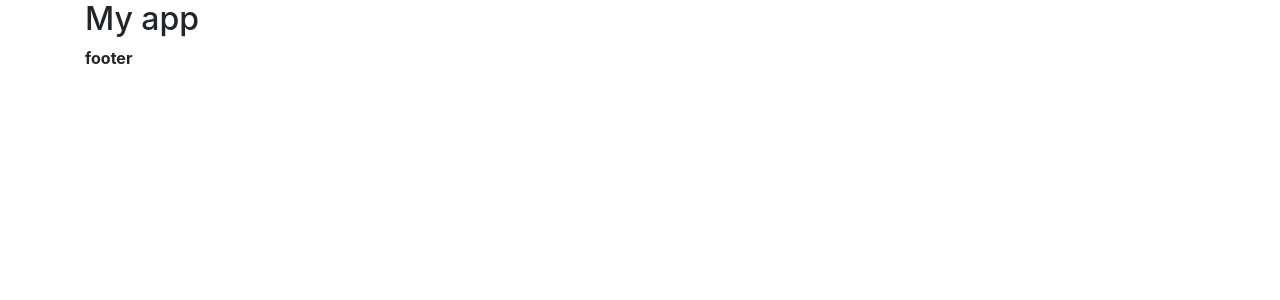
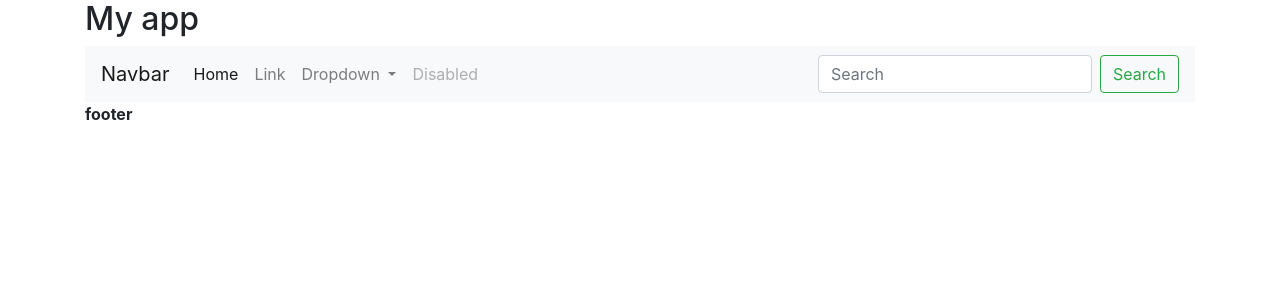
Before and after one commit to manoj1976/angprojPointapp, an Angular app: page / in a window 1280 px wide. Shown: the top 300 px of the page. Built offline with nearby package versions, Linux system fonts and the light colour scheme.

Commit message:
third commit 16122018

```diff
--- a/src/app/app-routing.module.ts
+++ b/src/app/app-routing.module.ts
@@ -1,7 +1,11 @@
 import { NgModule } from '@angular/core';
 import { Routes, RouterModule } from '@angular/router';
+import { TransactionComponent } from './transaction/transaction.component';
 
-const routes: Routes = [];
+const routes: Routes = [
+  {path:'trans',component:TransactionComponent},
+
+];
 
 @NgModule({
   imports: [RouterModule.forRoot(routes)],
--- a/src/app/app.component.html
+++ b/src/app/app.component.html
@@ -8,48 +8,42 @@
 
 
 <router-outlet>
-    <!--<button type="button"  (click)='btnClick()'>Click me</button>
+    <nav class="navbar navbar-expand-lg navbar-light bg-light">
+        <a class="navbar-brand" href="#">Navbar</a>
+        <button class="navbar-toggler" type="button" data-toggle="collapse" data-target="#navbarSupportedContent" aria-controls="navbarSupportedContent" aria-expanded="false" aria-label="Toggle navigation">
+          <span class="navbar-toggler-icon"></span>
+        </button>
 
-    <button type="button"  (click)='btnNext()'>Next</button>
-    <button type="button"  (click)='btnPrev()'>Prev</button>
+        <div class="collapse navbar-collapse" id="navbarSupportedContent">
+          <ul class="navbar-nav mr-auto">
+            <li class="nav-item active">
+              <a class="nav-link" href="#">Home <span class="sr-only">(current)</span></a>
+            </li>
+            <li class="nav-item">
+              <a class="nav-link" href="#">Link</a>
+            </li>
+            <li class="nav-item dropdown">
+              <a class="nav-link dropdown-toggle" href="#" id="navbarDropdown" role="button" data-toggle="dropdown" aria-haspopup="true" aria-expanded="false">
+                Dropdown
+              </a>
+              <div class="dropdown-menu" aria-labelledby="navbarDropdown">
+                <a class="dropdown-item" href="trans">**Transaction**</a>
+                <a class="dropdown-item" href="#">Another action</a>
+                <div class="dropdown-divider"></div>
+                <a class="dropdown-item" href="#">Something else here</a>
+              </div>
+            </li>
+            <li class="nav-item">
+              <a class="nav-link disabled" href="#">Disabled</a>
+            </li>
+          </ul>
+          <form class="form-inline my-2 my-lg-0">
+            <input class="form-control mr-sm-2" type="search" placeholder="Search" aria-label="Search">
+            <button class="btn btn-outline-success my-2 my-sm-0" type="submit">Search</button>
+          </form>
+        </div>
+      </nav>
 
-
-    <table class="table" >
-        <thead>
-        <tr>
-          <th >
-            TranDate
-          </th>
-          <th >
-              Desc
-            </th>
-          <th >
-              Amount
-          </th>
-          <th >
-              Balance
-          </th>
-        </tr>
-      </thead>
-      <tbody>
-        <tr *ngFor="let item of data |slice:[frm]:[to]; let ind=index; trackBy: trackElement">
-          <td>{{item.TranDate}}</td>
-          <td>{{item.Desc}}</td>
-          <td>{{item.Amount}}</td>
-          <td>{{item.Balance}}</td>
-          <td>{{ind}}</td>
-        </tr>
-      </tbody>
-      <tfoot>
-        <td>test</td>
-        <td></td>
-        <td></td>
-        <td>test</td>
-      </tfoot>
-    </table>
-    {{frm}}
-    {{to}}
-    -->
 </router-outlet>
 
 <div id="footerdiv">
--- a/src/app/app.component.ts
+++ b/src/app/app.component.ts
@@ -1,9 +1,6 @@
-import { DataService } from './../services/data.service';
+
 import { Component } from '@angular/core';
-import { Services } from '@angular/core/src/view';
-import { from } from 'rxjs';
-import { Transaction } from 'src/models/transaction';
-import { environment } from 'src/environments/environment';
+
 @Component({
   selector: 'app-root',
   templateUrl: './app.component.html',
@@ -11,28 +8,5 @@ import { environment } from 'src/environments/environment';
 
 })
 export class AppComponent {
-  title = 'Point app';
-  env=environment;
-  data:Array<Transaction>;
-  frm:number=0;to:number=this.env.nooftablerecords;
 
-  constructor(private datasvc:DataService){
-  }
-
-  btnClick(){
-    this.datasvc.getTransactions()
-    .subscribe((data) =>{
-      this.data=data;
-  },
-  error=>{
-    alert('error');
-  });
-  }
-
-  btnNext(){if (!(this.to>=this.data.length)) {this.frm+=this.env.nooftablerecords;this.to+=this.env.nooftablerecords;}}
-  btnPrev(){if (!(this.frm<=0)) {this.frm-=this.env.nooftablerecords;this.to-=this.env.nooftablerecords;}}
-
-  trackElement(index: number, element: any) {
-    return element ? element.guid : null;
-  }
 }
--- a/src/app/app.module.ts
+++ b/src/app/app.module.ts
@@ -5,10 +5,14 @@ import { HttpModule } from '@angular/http';
 
 import { AppRoutingModule } from './app-routing.module';
 import { AppComponent } from './app.component';
+import { TransactionComponent } from './transaction/transaction.component';
+import { TempltbleviewComponent } from '../templates/templtbleview/templtbleview.component';
 
 @NgModule({
   declarations: [
-    AppComponent
+    AppComponent,
+    TransactionComponent,
+    TempltbleviewComponent
   ],
   imports: [
     BrowserModule,
--- /dev/null
+++ b/src/app/transaction/transaction.component.html
@@ -0,0 +1 @@
+<app-templtbleview [master]="manoj">ddd</app-templtbleview>
--- /dev/null
+++ b/src/app/transaction/transaction.component.ts
@@ -0,0 +1,19 @@
+import { Component, OnInit } from '@angular/core';
+
+
+@Component({
+  selector: 'app-transaction',
+  templateUrl: './transaction.component.html',
+  styleUrls: ['./transaction.component.css']
+})
+export class TransactionComponent implements OnInit {
+
+
+  constructor(){
+  }
+
+
+  ngOnInit() {
+
+  }
+}
--- /dev/null
+++ b/src/templates/templtbleview/templtbleview.component.html
@@ -0,0 +1,67 @@
+<button type="button"  (click)='btnClick()'>Click me</button>
+
+    <button type="button"  (click)='btnNext()'>Next</button>
+    <button type="button"  (click)='btnPrev()'>Prev</button>
+
+    <!--
+    <table class="table" >
+        <thead>
+        <tr>
+          <th >
+            {{tblHdr.col1}}
+          </th>
+          <th >
+              {{tblHdr.col2}}
+            </th>
+          <th >
+              {{tblHdr.col3}}
+          </th>
+          <th >
+              {{tblHdr.col4}}
+          </th>
+        </tr>
+      </thead>
+      <tbody>
+        <tr *ngFor="let item of data |slice:[frm]:[to]; let ind=index; trackBy: trackElement">
+          <td>{{item.TranDate}}</td>
+          <td>{{item.Desc}}</td>
+          <td>{{item.Amount}}</td>
+          <td>{{item.Balance}}</td>
+          <td>{{ind}}</td>
+        </tr>
+      </tbody>
+      <tfoot>
+        <td>test</td>
+        <td></td>
+        <td></td>
+        <td>test</td>
+      </tfoot>
+    </table>
+  -->
+
+{{masterName}}
+  <table class="table" >
+      <thead>
+      <tr>
+        <th *ngFor='let column of columns'>
+          {{column}}
+        </th>
+      </tr>
+    </thead>
+    <tbody>
+      <tr *ngFor="let item of data |slice:[frm]:[to]; let ind=index; trackBy: trackElement">
+          <td *ngFor="let column of columns">
+              {{item[column]}}
+          </td>
+      </tr>
+    </tbody>
+    <tfoot>
+      <td>test</td>
+      <td></td>
+      <td></td>
+      <td>test</td>
+    </tfoot>
+  </table>
+
+    {{frm}}
+    {{to}}
--- /dev/null
+++ b/src/templates/templtbleview/templtbleview.component.ts
@@ -0,0 +1,49 @@
+import { Component, OnInit, Input } from '@angular/core';
+import { Services } from '@angular/core/src/view';
+import { from } from 'rxjs';
+import { Transaction } from 'src/models/transaction';
+import { environment } from 'src/environments/environment';
+import { DataService } from '../../services/data.service';
+
+@Component({
+  selector: 'app-templtbleview',
+  templateUrl: './templtbleview.component.html',
+  styleUrls: ['./templtbleview.component.css']
+})
+export class TempltbleviewComponent implements OnInit {
+//  @Input() hero: Hero;
+  @Input('master') masterName: string;
+
+  constructor(private datasvc:DataService){
+  }
+
+
+  ngOnInit() {
+    this.btnClick();
+  }
+
+  env=environment;
+  data:Array<Transaction>;
+  columns:string[]=['TranDate', 'Desc','Amount','Balance'];
+
+
+  frm:number=0;to:number=this.env.nooftablerecords;
+
+    btnClick(){
+    this.datasvc.getTransactions()
+    .subscribe((data) =>{
+      this.data=data;
+  },
+  error=>{
+    alert('error');
+  });
+  }
+
+  btnNext(){if (!(this.to>=this.data.length)) {this.frm+=this.env.nooftablerecords;this.to+=this.env.nooftablerecords;}}
+  btnPrev(){if (!(this.frm<=0)) {this.frm-=this.env.nooftablerecords;this.to-=this.env.nooftablerecords;}}
+
+  trackElement(index: number, element: any) {
+    return element ? element.guid : null;
+  }
+
+}
```
Also changed, not shown: src/app/transaction/transaction.component.css (added), src/templates/templtbleview/templtbleview.component.css (added), 2 other files (tests, documents, lock files or other folders).
